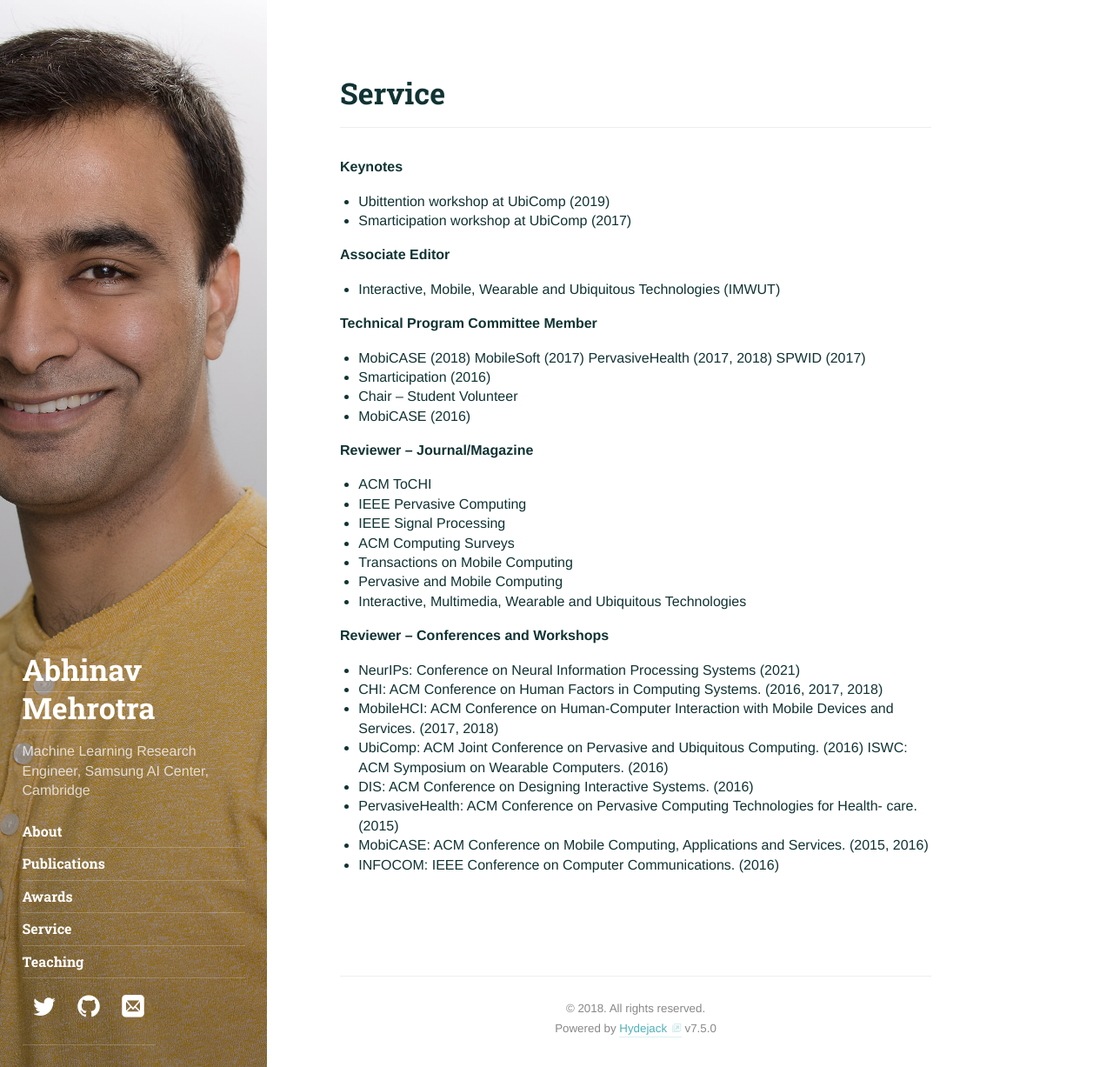
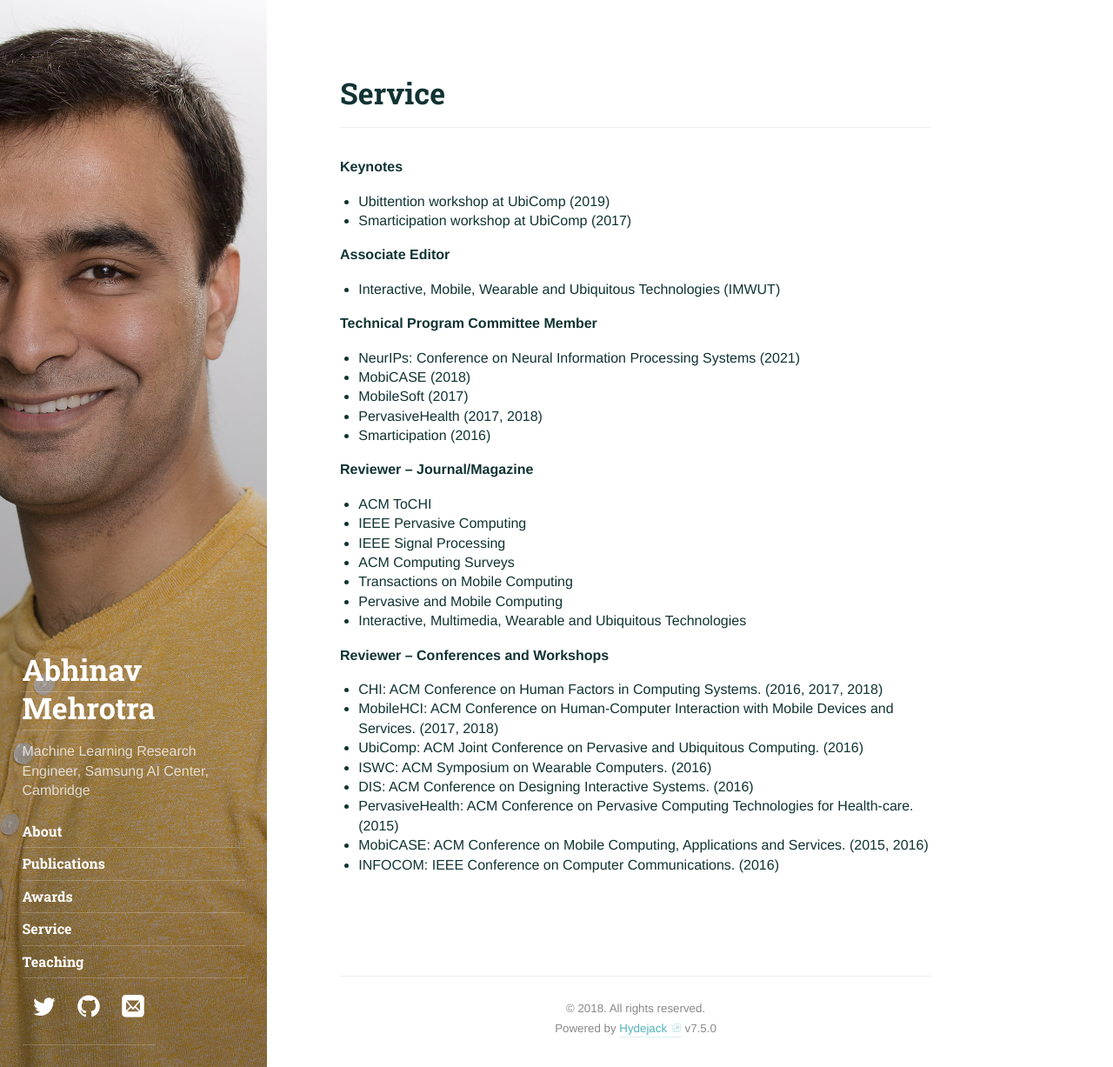
Before and after one commit to AbhinavMehrotra/AbhinavMehrotra.github.io, a Jekyll site: the page built from _sections/service.md, in a window 1280 px wide and 1227 px high. Shown: the whole window at 87% size. Built offline with Jekyll 4.4.1, drawn with Linux system fonts in a browser that asks for light colours; some web fonts are replaced.

Commit message:
Update service.md

```diff
--- a/_sections/service.md
+++ b/_sections/service.md
@@ -18,10 +18,11 @@ description: >
 * Interactive, Mobile, Wearable and Ubiquitous Technologies (IMWUT)
 
 <B>Technical Program Committee Member</B>
-* MobiCASE (2018) MobileSoft (2017) PervasiveHealth (2017, 2018) SPWID (2017)
+* NeurIPs: Conference on Neural Information Processing Systems (2021)
+* MobiCASE (2018)
+* MobileSoft (2017)
+* PervasiveHealth (2017, 2018)
 * Smarticipation (2016)
-* Chair – Student Volunteer
-* MobiCASE (2016)
 
 <B>Reviewer -- Journal/Magazine</B>
 * ACM ToCHI
```
Also changed, not shown: other parts of _sections/service.md (+3 -3 lines).
